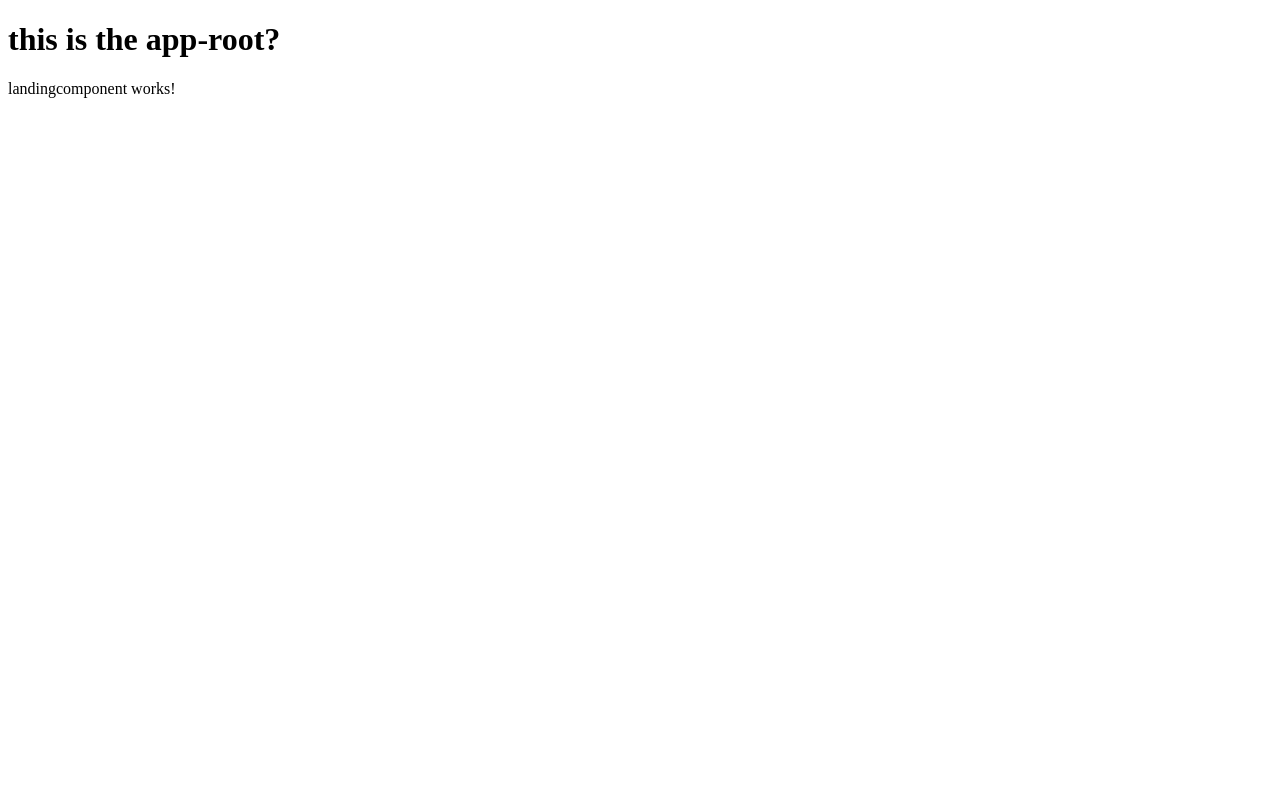
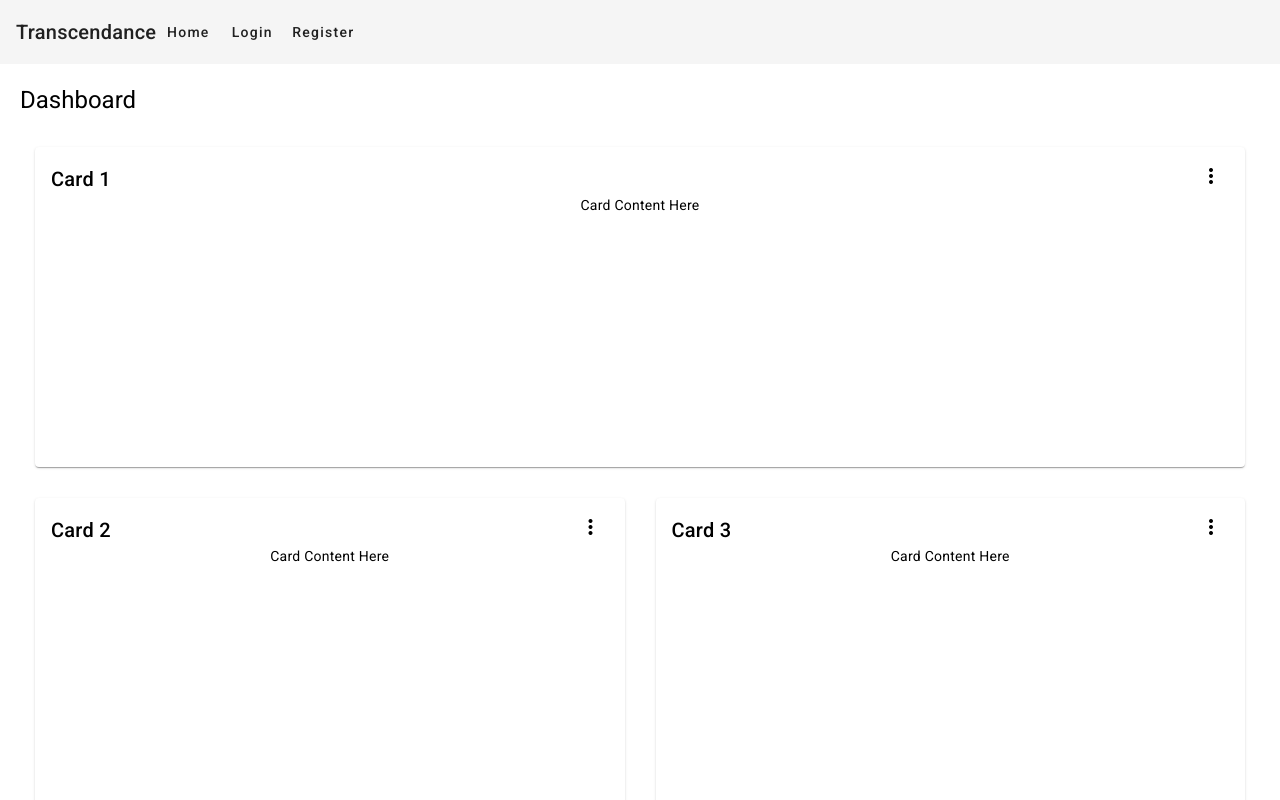
Before and after one commit to Pixailz/ft_transcendance, an Angular app in the folder src/angularjs/: page / in a window 1280 px wide. Shown: the top 800 px of the page. Built offline with nearby package versions, Linux system fonts and the light colour scheme.

Commit message:
:construction_crane: trying to put together header, footer, dashboard and landing page

```diff
--- a/src/angularjs/angular.json
+++ b/src/angularjs/angular.json
@@ -34,6 +34,7 @@
               "src/assets"
             ],
             "styles": [
+              "@angular/material/prebuilt-themes/deeppurple-amber.css",
               "src/styles.scss"
             ],
             "scripts": []
@@ -97,6 +98,7 @@
               "src/assets"
             ],
             "styles": [
+              "@angular/material/prebuilt-themes/deeppurple-amber.css",
               "src/styles.scss"
             ],
             "scripts": []
--- a/src/angularjs/package.json
+++ b/src/angularjs/package.json
@@ -3,7 +3,7 @@
   "version": "0.0.0",
   "scripts": {
     "ng": "ng",
-    "start":"ng serve --host 0.0.0.0",
+    "start": "ng serve --host 0.0.0.0",
     "build": "ng build",
     "watch": "ng build --watch --configuration development",
     "test": "ng test"
@@ -11,10 +11,12 @@
   "private": true,
   "dependencies": {
     "@angular/animations": "^16.1.0",
+    "@angular/cdk": "^16.1.3",
     "@angular/common": "^16.1.0",
     "@angular/compiler": "^16.1.0",
     "@angular/core": "^16.1.0",
     "@angular/forms": "^16.1.0",
+    "@angular/material": "^16.1.3",
     "@angular/platform-browser": "^16.1.0",
     "@angular/platform-browser-dynamic": "^16.1.0",
     "@angular/router": "^16.1.0",
--- a/src/angularjs/src/app/app.component.html
+++ b/src/angularjs/src/app/app.component.html
@@ -1,2 +1,3 @@
-<h1>this is the app-root?</h1>
-<app-landingcomponent></app-landingcomponent>
+<app-header></app-header>
+<app-home-dashboard></app-home-dashboard>
+<app-footer></app-footer>
--- a/src/angularjs/src/app/landingcomponent/landingcomponent.component.html
+++ /dev/null
@@ -1 +0,0 @@
-<p>landingcomponent works!</p>
--- a/src/angularjs/src/index.html
+++ b/src/angularjs/src/index.html
@@ -2,12 +2,15 @@
 <html lang="en">
 <head>
   <meta charset="utf-8">
-  <title>Transcendence</title>
+  <title>Transcendance</title>
   <base href="/">
   <meta name="viewport" content="width=device-width, initial-scale=1">
   <link rel="icon" type="image/x-icon" href="favicon.ico">
+  <link rel="preconnect" href="https://fonts.gstatic.com">
+  <link href="https://fonts.googleapis.com/css2?family=Roboto:wght@300;400;500&display=swap" rel="stylesheet">
+  <link href="https://fonts.googleapis.com/icon?family=Material+Icons" rel="stylesheet">
 </head>
-<body>
+<body class="mat-typography">
   <app-root></app-root>
 </body>
 </html>
--- a/src/angularjs/src/styles.scss
+++ b/src/angularjs/src/styles.scss
@@ -1 +1,4 @@
 /* You can add global styles to this file, and also import other style files */
+
+html, body { height: 100%; }
+body { margin: 0; font-family: Roboto, "Helvetica Neue", sans-serif; }
```
Also changed, not shown: src/angularjs/src/app/app.module.ts (+21 -3 lines), src/angularjs/src/app/landingcomponent/landingcomponent.component.ts (deleted, +0 -10 lines), src/angularjs/src/app/landingcomponent/landingcomponent.component.scss (deleted), 2 other files (tests, documents, lock files or other folders).
